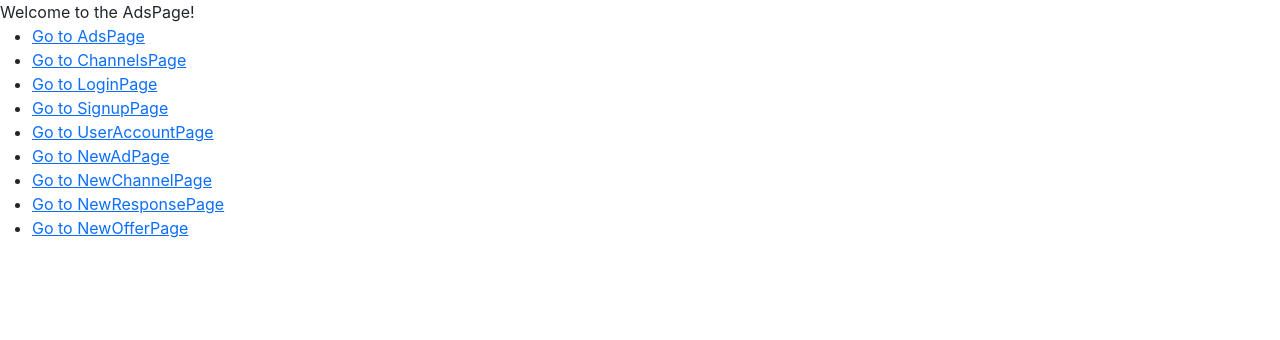
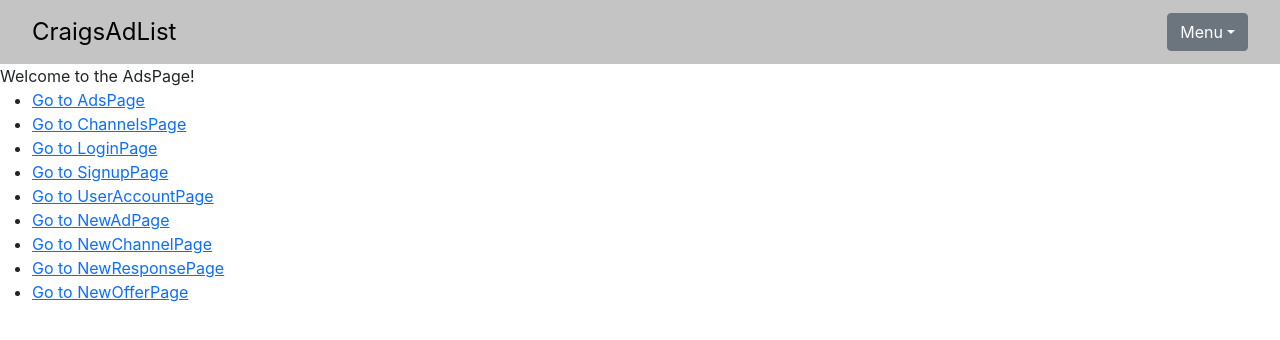
Before and after one commit to CraigsAdList/sprint1, a React (Create React App) app: page / in a window 1280 px wide. Shown: the top 340 px of the page. Built offline with nearby package versions, Linux system fonts and the light colour scheme.

Commit message:
added menubar

```diff
--- a/package.json
+++ b/package.json
@@ -5,6 +5,7 @@
     "@testing-library/react": "^12.1.3",
     "@testing-library/user-event": "^13.5.0",
     "bootstrap": "^5.1.3",
+    "react-bootstrap": "^2.2.2",
     "react": "^17.0.2",
     "react-dom": "^17.0.2",
     "react-router": "^6.3.0",
--- a/src/App.js
+++ b/src/App.js
@@ -1,4 +1,3 @@
-import { BrowserRouter } from 'react-router-dom';
 import { Routes, Route } from 'react-router';
 import './App.css';
 import AdsPage from './pages/AdsPage';
@@ -10,10 +9,12 @@ import NewAdPage from './pages/NewAdPage';
 import NewChannelPage from './pages/NewChannelPage';
 import NewResponsePage from './pages/NewResponsePage';
 import NewOfferPage from './pages/NewOfferPage';
+import MenuBar from './components/MenuBar';
 
 function App() {
   return (
-    <BrowserRouter>
+    <div>
+      <MenuBar />
       <Routes>
         <Route path="/" element={<AdsPage />} />
         <Route path="/channels" element={<ChannelsPage />} />
@@ -25,7 +26,7 @@ function App() {
         <Route path="/new_response" element={<NewResponsePage />} />
         <Route path="/new_offer" element={<NewOfferPage />} />
       </Routes>
-    </BrowserRouter>
+    </div>
   );
 }
 
--- /dev/null
+++ b/src/components/MenuBar.js
@@ -0,0 +1,27 @@
+import { Dropdown, DropdownButton } from 'react-bootstrap';
+import classes from './MenuBar.module.css';
+
+function MenuBar() {
+  return (
+    <div>
+      <header className={classes.header}>
+        <div className={classes.logo}>CraigsAdList</div>
+        <DropdownButton title="Menu" variant="secondary">
+          <Dropdown.Item href="/">Go to AdsPage</Dropdown.Item>
+          <Dropdown.Item href="/channels">Go to ChannelsPage</Dropdown.Item>
+          <Dropdown.Item href="/login">Go to LoginPage</Dropdown.Item>
+          <Dropdown.Item href="/signup">Go to SignupPage</Dropdown.Item>
+          <Dropdown.Item href="/acount">Go to UserAccountPage</Dropdown.Item>
+          <Dropdown.Item href="/new_add">Go to NewAdPage</Dropdown.Item>
+          <Dropdown.Item href="/new_channel">Go to NewChannelPage</Dropdown.Item>
+          <Dropdown.Item href="/new_response">Go to NewResponsePage</Dropdown.Item>
+          <Dropdown.Item href="/new_offer">Go to NewOfferPage</Dropdown.Item>
+        </DropdownButton>
+
+      </header>
+
+    </div>
+  );
+}
+
+export default MenuBar;
--- /dev/null
+++ b/src/components/MenuBar.module.css
@@ -0,0 +1,31 @@
+.header {
+    height: 3rem;
+    display: flex;
+    align-items: center;
+    justify-content: space-between;
+    background-color: #C4C4C4;
+    padding: 2rem;
+}
+
+.logo {
+    font-size: 1.5rem;
+    font: Helvetica, sans-serif;
+    color: black;
+
+}
+
+.header ul {
+    list-style: none;
+    margin: 0;
+    padding: 0;
+    display: flex;
+    align-items: baseline;
+}
+
+.header li {
+    margin-left: 3rem;
+    font: Helvetica, sans-serif;
+    font-size: 1.5rem;
+    font: Helvetica, sans-serif;
+    color: white;
+}
--- a/src/index.js
+++ b/src/index.js
@@ -1,5 +1,6 @@
 import React from 'react';
 import ReactDOM from 'react-dom';
+import { BrowserRouter } from 'react-router-dom';
 
 import 'bootstrap/dist/css/bootstrap.css';
 // Put any other imports below so that CSS from your
@@ -8,6 +9,6 @@ import './index.css';
 import App from './App';
 
 ReactDOM.render(
-  <App />,
+  <BrowserRouter><App /></BrowserRouter>,
   document.getElementById('root'),
 );
```
Also changed, not shown: 1 other file (tests, documents, lock files or other folders).
